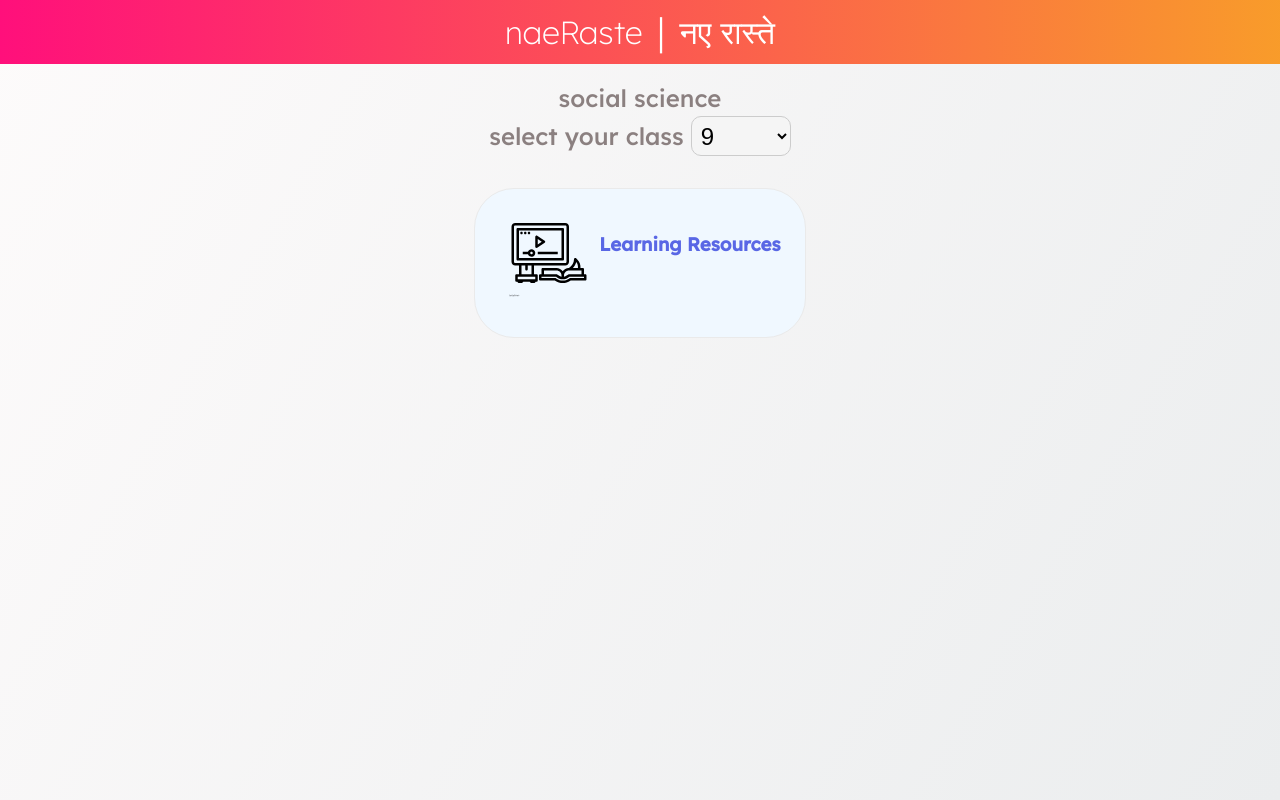
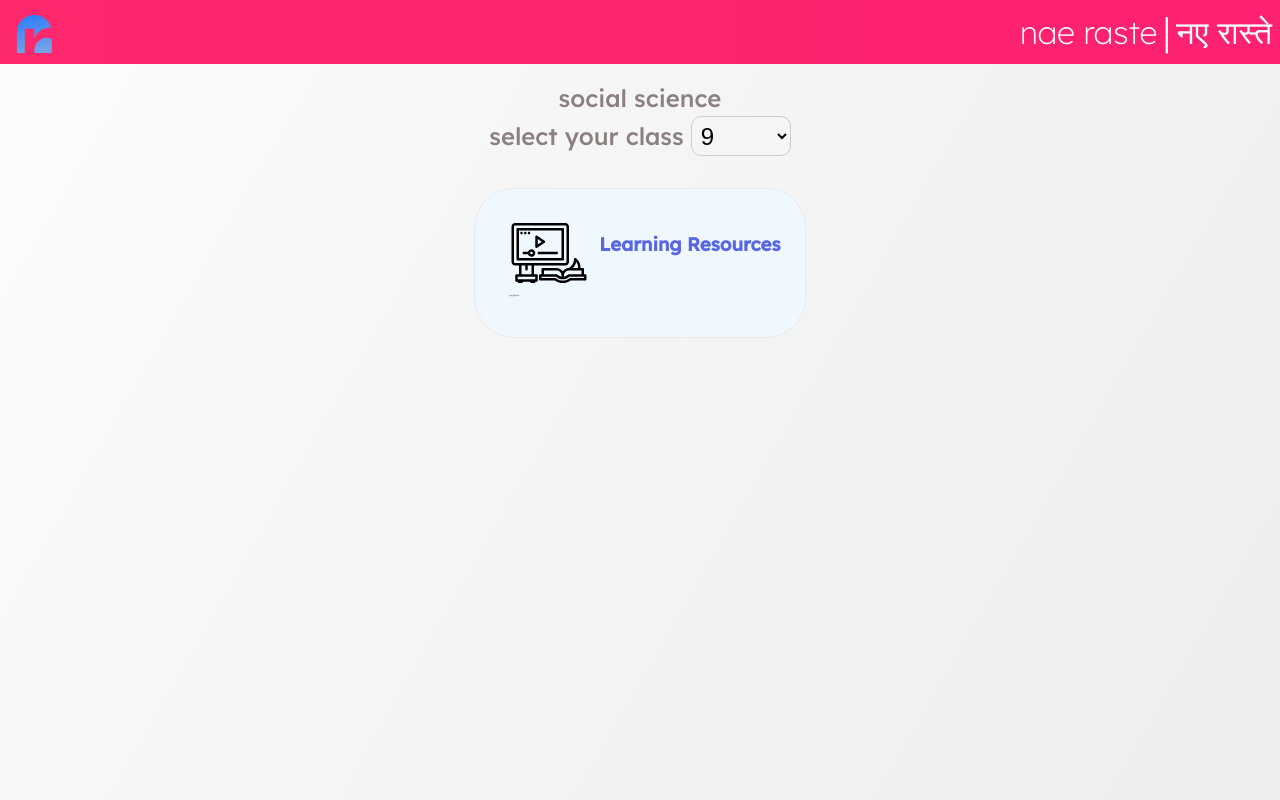
Before and after one commit to Ujju09/naeraste-social, a Next.js app: page / in a window 1280 px wide. Shown: the top 800 px of the page. Built offline with nearby package versions, Linux system fonts and the light colour scheme.

Commit message:
new logo

```diff
--- a/pages/index.tsx
+++ b/pages/index.tsx
@@ -11,7 +11,7 @@ const Home: NextPage = () => {
   return (
     <div className={styles.container}>
       <Head>
-        <title>naeRaste</title>
+        <title>nae raste</title>
         <meta name="description" content="Superpowered notebooks" />
         <link rel="icon" href="/favicon.ico" />
         <link rel="manifest" href="/site.webmanifest"/>
@@ -20,11 +20,27 @@ const Home: NextPage = () => {
       </Head>
 
       <main className={styles.main}>
-        <h1 className={styles.title}>
-         naeRaste │
-         नए रास्ते
+      <div className={styles.title}>
+          <div style={{
+            display: 'flex',
+            flexDirection: 'row',
+            justifyContent: 'space-between',
+            paddingLeft: '0.5rem',
+            paddingRight: '0.5rem',
 
-        </h1>
+
+          }}>
+            <Image src="/nrsvg.svg" alt="näraste" width={50} height={50} />
+
+
+
+              nae raste│नए रास्ते
+
+
+          </div>
+
+
+        </div>
 
         <p className={styles.description}>
           social science <br/><span>
--- a/styles/Home.module.css
+++ b/styles/Home.module.css
@@ -51,14 +51,44 @@
 
   width: 100vw;
   background: hsla(333, 100%, 53%, 1);
+background: linear-gradient(-90deg, hsla(333, 100%, 53%, 1) 0%, hsla(33, 94%, 57%, 1) 100%);
 
-background: linear-gradient(90deg, hsla(333, 100%, 53%, 1) 0%, hsla(33, 94%, 57%, 1) 100%);
 
 
 filter: progid: DXImageTransform.Microsoft.gradient( startColorstr="#FF0F7B", endColorstr="#F89B29", GradientType=1 );
   color: white;
   font-weight: 300;
-}
+
+  background-size: 1800% 1800%;
+
+  -webkit-animation: rainbow 10s ease infinite;
+  -z-animation: rainbow 10s ease infinite;
+  -o-animation: rainbow 10s ease infinite;
+    animation: rainbow 10s ease infinite;}
+
+  @-webkit-keyframes rainbow {
+      0%{background-position:0% 82%}
+      50%{background-position:100% 19%}
+      100%{background-position:0% 82%}
+  }
+  @-moz-keyframes rainbow {
+      0%{background-position:0% 82%}
+      50%{background-position:100% 19%}
+      100%{background-position:0% 82%}
+  }
+  @-o-keyframes rainbow {
+      0%{background-position:0% 82%}
+      50%{background-position:100% 19%}
+      100%{background-position:0% 82%}
+  }
+  @keyframes rainbow {
+      0%{background-position:0% 82%}
+      50%{background-position:100% 19%}
+      100%{background-position:0% 82%}
+  }
+
+
+
 
 .title,
 .description {
```
Also changed, not shown: public/nrsvg.svg (added).
